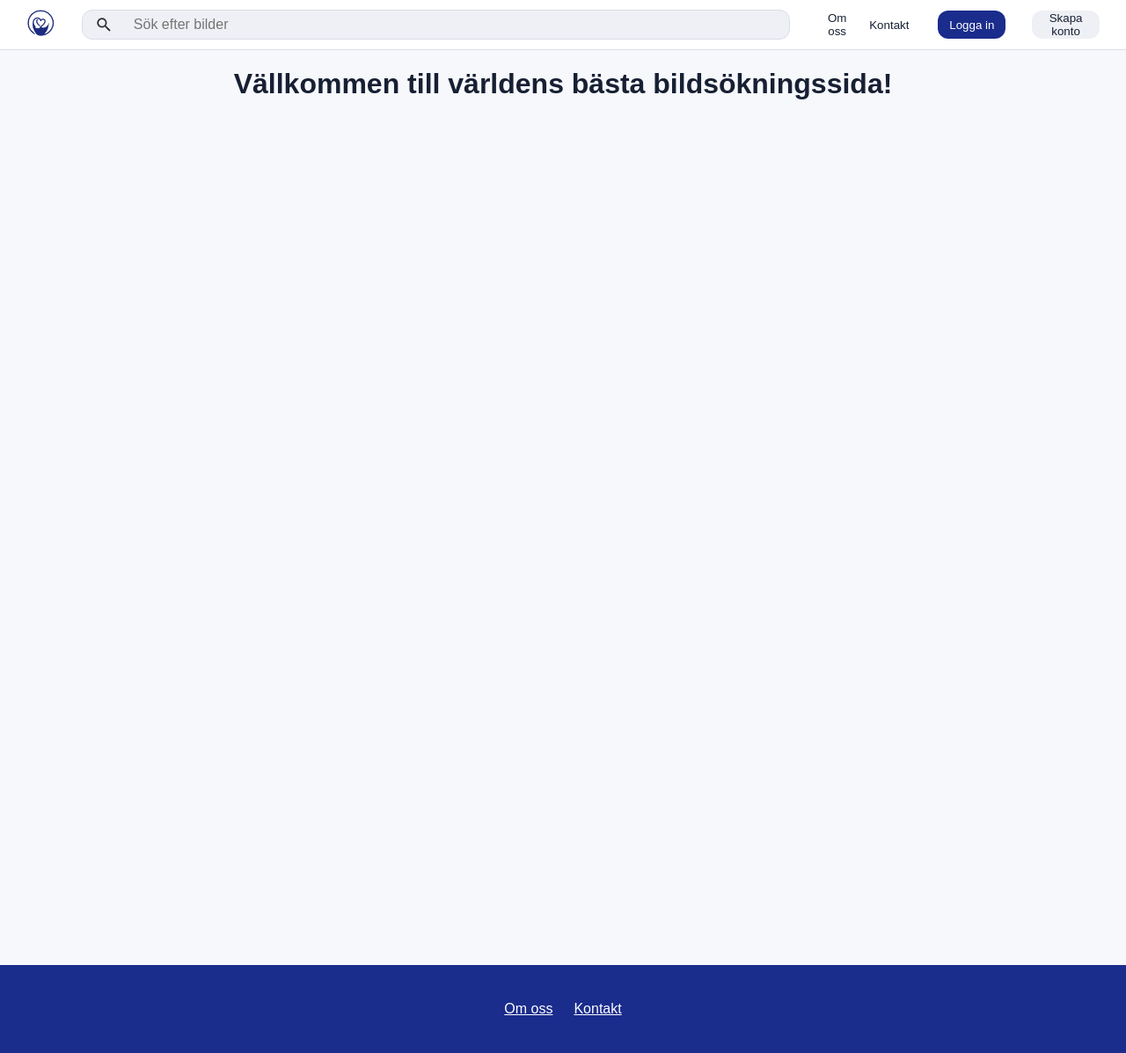
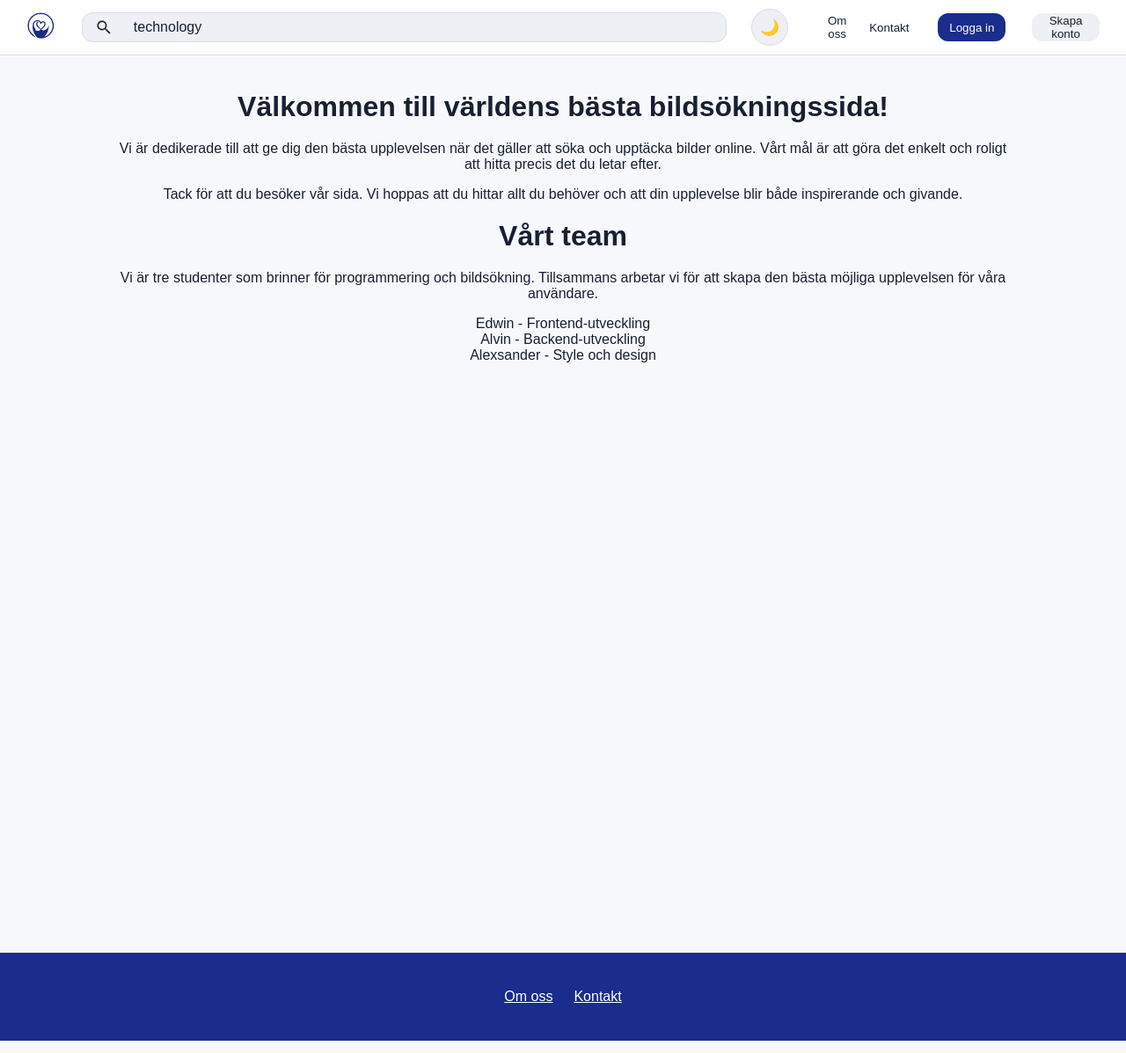
Before and after one commit to DaddyAlvin/Grupp-3-Bilds-kAPI, a PHP site: page /omOss.php in a window 1280 px wide. Shown: the whole page at 88% size. Run offline with PHP 8.4, Linux system fonts and the light colour scheme.

Commit message:
about us site

```diff
--- a/api/api.php
+++ b/api/api.php
@@ -46,7 +46,7 @@ if ($_SERVER['REQUEST_METHOD'] !== 'GET') {
 
 // Apply a lightweight per-IP rate limit to reduce spam and accidental overload.
 if ($_SERVER['REQUEST_METHOD'] === 'GET') {
-	enforceRateLimit();
+	//enforceRateLimit();
 }
 
 // Read the requested page and ensure it is never lower than 1.
--- a/css/style.css
+++ b/css/style.css
@@ -38,7 +38,24 @@ body.dark-mode {
 main {
     width: 100%;
     min-height: 1000px;
+    text-align: center;
+    padding: 20px 10%;
+    box-sizing: border-box;
 }
+
+main p,
+main ul,
+main li,
+main h1,
+main h2 {
+    text-align: center;
+}
+
+main ul {
+    list-style: none;
+    padding: 0;
+}
+
 h1 {
     text-align: center;
     font-size: 2rem;
--- a/omOss.php
+++ b/omOss.php
@@ -3,9 +3,10 @@
 <head>
     <meta charset="UTF-8">
     <meta name="viewport" content="width=device-width, initial-scale=1.0">
-    <title>Bildsköning</title>
+    <title>Om oss</title>
     <link rel="icon" type="image/x-icon" href="/images/logo.jpg">
     <link rel="stylesheet" href="css/style.css">
+    <script type="module" src="js/script.js"></script>
 </head>
 <body>
     <header>
@@ -20,6 +21,7 @@
                             <input id="tagInput" type="search" placeholder="Sök efter bilder">
                         </div>
                     </li>
+                    <button type="button" id="darkmode">☀️</button>
 
                     <li class="navLinks">
                         <button class="om" onclick="document.location='omOss.php'">Om oss</button>
@@ -33,7 +35,18 @@
 
     <main>
 
-        <h1>Vällkommen till världens bästa bildsökningssida!</h1>
+        <h1>Välkommen till världens bästa bildsökningssida!</h1>
+        <p>Vi är dedikerade till att ge dig den bästa upplevelsen när det gäller att söka och upptäcka bilder online. Vårt mål är att göra det enkelt och roligt att hitta precis det du letar efter.</p>
+        <p>Tack för att du besöker vår sida. Vi hoppas att du hittar allt du behöver och att din upplevelse blir både inspirerande och givande.</p>
+        <h1>Vårt team</h1>
+        <p>Vi är tre studenter som brinner för programmering och bildsökning. Tillsammans arbetar vi för att skapa den bästa möjliga upplevelsen för våra användare.</p>
+        <ul>
+            <li>Edwin - Frontend-utveckling</li>
+            <li>Alvin - Backend-utveckling</li>
+            <li>Alexsander - Style och design</li>
+        </ul>
+
+
     </main>
     <footer>
         <a href="omOss.php">Om oss</a>
```
